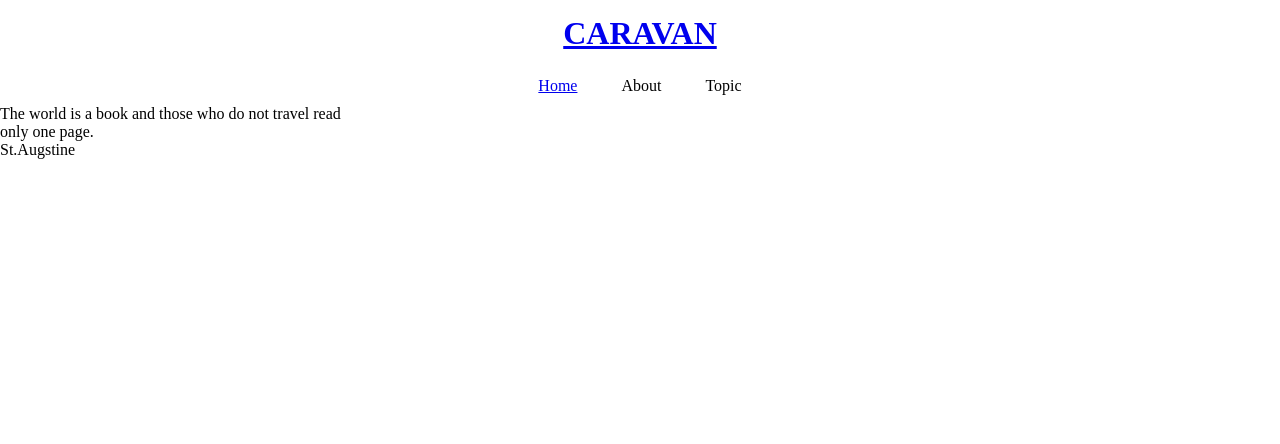
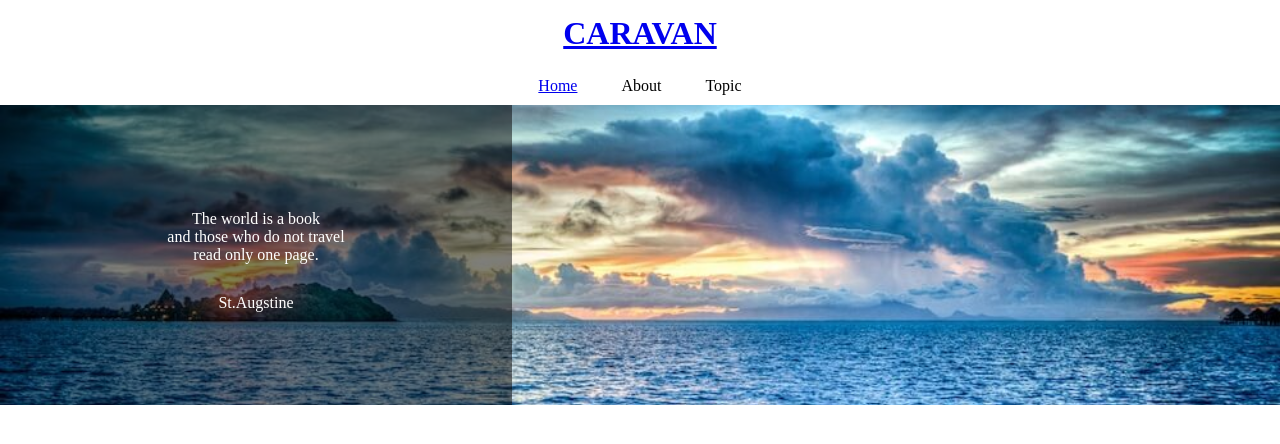
Before and after one commit to owdtkj829/caravan, a plain HTML site: page index.html in a window 1280 px wide. Shown: the top 444 px of the page. Drawn offline with Linux system fonts and the light colour scheme.

Commit message:
1-6[チュートリアル]

```diff
--- a/index.html
+++ b/index.html
@@ -24,8 +24,8 @@
  <div class="main-visual">
   <div class="main-visual-content">
   	<p class="main-visual-text">
-  		The world is a book
-  		and those who do not travel
+  		The world is a book<br>
+  		and those who do not travel<br>
   		read only one page.
   	</p>
   	<p class="main-visual-name">
--- a/style.css
+++ b/style.css
@@ -34,10 +34,23 @@ header .headline{
 .main-visual{
  width:100%;
  height:300px;
+ background-image: url(img/mv.jpg);
+ background-size: cover;
+ background-position: center;
 }
 .main-visual-content{
- width:350px;
+ width:40%;
  height:300px;
+ background-color: rgba(0,0,0,0.5);
+ text-align: center;
+ padding-top: 105px;
+}
+.main-visual-text{
+	color: #fff
+}
+.main-visual-name{
+	margin-top: 30px;
+	color: #fff;
 }
 
 .main{
```
Also changed, not shown: img/airport.jpg (added), img/asia.jpg (added), img/desert.jpg (added), img/forest.jpg (added), img/italy.jpg (added), img/japan.jpg (added), img/japan2.jpg (added), img/lake.jpg (added), img/mv.jpg (added), img/person.jpg (added), img/road.jpg (added), img/snow.jpg (added), 1 other file.
